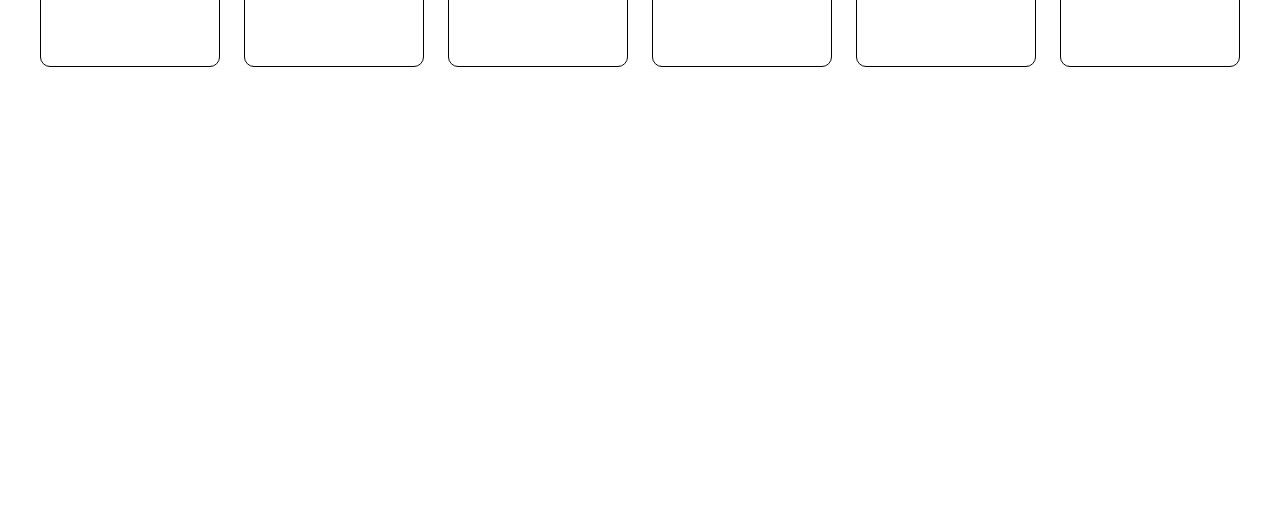
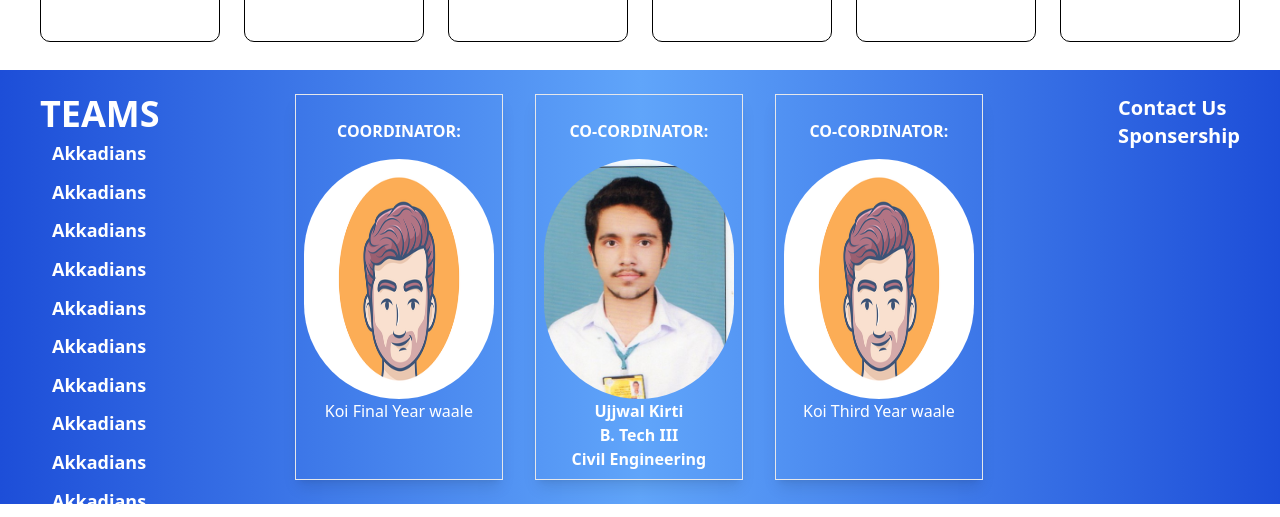
Before and after one commit to ujjwalkirti/mmnct, a Next.js app: page / in a window 1280 px wide. Shown: the part 1441-1958 px from the top of the page. Before the commit the page ends 1536 px from the top, so only its background shows below. Built offline with nearby package versions, Linux system fonts and the light colour scheme.

Commit message:
11-01-2022

```diff
--- /dev/null
+++ b/components/AboutUs.js
@@ -0,0 +1,56 @@
+function AboutUs() {
+  return (
+    <div className="text-white flex justify-between bg-gradient-to-r from-blue-700 via-blue-400 to-blue-700 py-6 px-10 h-auto">
+      {/* Team details */}
+      <div>
+        <p className="font-bold text-4xl">TEAMS</p>
+        <ul className="text-lg ml-3 font-semibold h-full flex flex-col justify-around">
+          <li>Akkadians</li>
+          <li>Akkadians</li>
+          <li>Akkadians</li>
+          <li>Akkadians</li>
+          <li>Akkadians</li>
+          <li>Akkadians</li>
+          <li>Akkadians</li>
+          <li>Akkadians</li>
+          <li>Akkadians</li>
+          <li>Akkadians</li>
+        </ul>
+      </div>
+
+      <div className="flex w-3/5">
+        <div className="flex flex-col border p-2 items-center w-3/5 mx-4 shadow-lg">
+          <p className="font-bold m-4">COORDINATOR:</p>
+          <img
+            src="AboutUs/coordinator.png"
+            className="h-60 rounded-full w-60"
+          />
+          <p> Koi Final Year waale</p>
+        </div>
+        <div className="flex flex-col border font-bold p-2 items-center w-3/5 mx-4 shadow-lg">
+          <p className=" m-4">CO-CORDINATOR:</p>
+          <img src="AboutUs/ujjwal.jpg" className="h-60 rounded-full w-60" />
+          <p> Ujjwal Kirti</p>
+          <p>B. Tech III</p>
+          <p>Civil Engineering</p>
+        </div>
+        <div className="flex flex-col border p-2 items-center w-3/5 mx-4 shadow-lg">
+          <p className="font-bold m-4">CO-CORDINATOR:</p>
+          <img
+            src="AboutUs/coordinator.png"
+            className="h-60 rounded-full w-60"
+          />
+          <p> Koi Third Year waale</p>
+        </div>
+      </div>
+
+      {/* Contact Us */}
+      <div className="font-bold text-xl">
+        <p>Contact Us</p>
+        <p>Sponsership</p>
+      </div>
+    </div>
+  );
+}
+
+export default AboutUs;
--- a/components/TournamentLeaders.js
+++ b/components/TournamentLeaders.js
@@ -7,7 +7,7 @@ function TournamentLeaders() {
       <div className="flex m-4">
         <div className="card flex flex-col mx-3">
           <img src="carousel/c-5.jpg" className="top_border_rounded" />
-          <div className="flex flex-col items-evenly text-lg">
+          <div className="flex flex-col items-evenly text-lg hover:bg-black hover:text-white cursor-pointer">
             <p className="bg-yellow-800 text-center text-white  font-bold orange">
               Orange Cap
             </p>
@@ -19,7 +19,7 @@ function TournamentLeaders() {
         </div>
         <div className="card flex flex-col mx-3">
           <img src="carousel/c-5.jpg" className="top_border_rounded" />
-          <div className="flex flex-col items-evenly text-lg">
+          <div className="flex flex-col items-evenly text-lg h-full">
             <p className="bg-yellow-800 text-center text-white  font-bold orange">
               Orange Cap
             </p>
--- a/pages/index.js
+++ b/pages/index.js
@@ -1,4 +1,5 @@
 import Head from "next/head";
+import AboutUs from "../components/AboutUs";
 import FollowBar from "../components/FollowBar";
 import Navbar from "../components/Navbar";
 import PointsTable from "../components/PointsTable";
@@ -22,6 +23,7 @@ export default function Home() {
       </div>
       <TopMoments/>
       <TournamentLeaders/>
+      <AboutUs/>
     </div>
   );
 }
--- a/styles/globals.css
+++ b/styles/globals.css
@@ -15,7 +15,7 @@
 }
 
 .card {
-  height: 350px;
+  height: 325px;
   width: 275px;
   border-radius: 10px;
   border: 1px solid black;
```
Also changed, not shown: public/AboutUs/coordinator.png (added), public/AboutUs/ujjwal.jpg (added).
